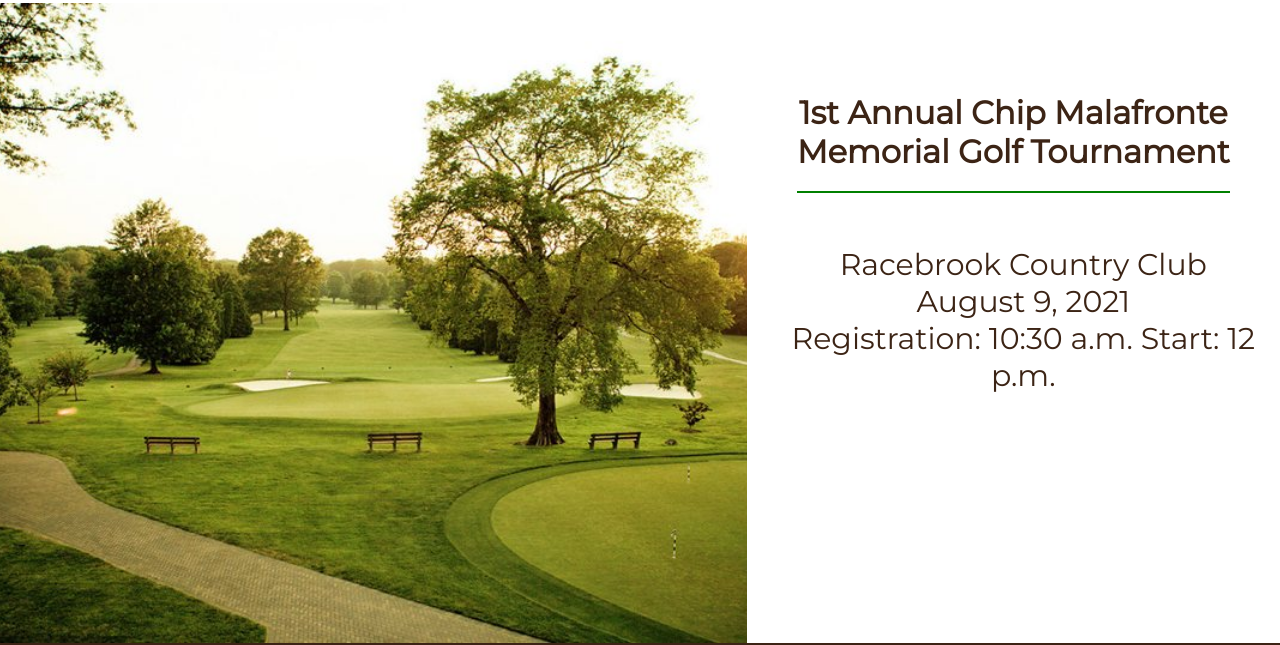
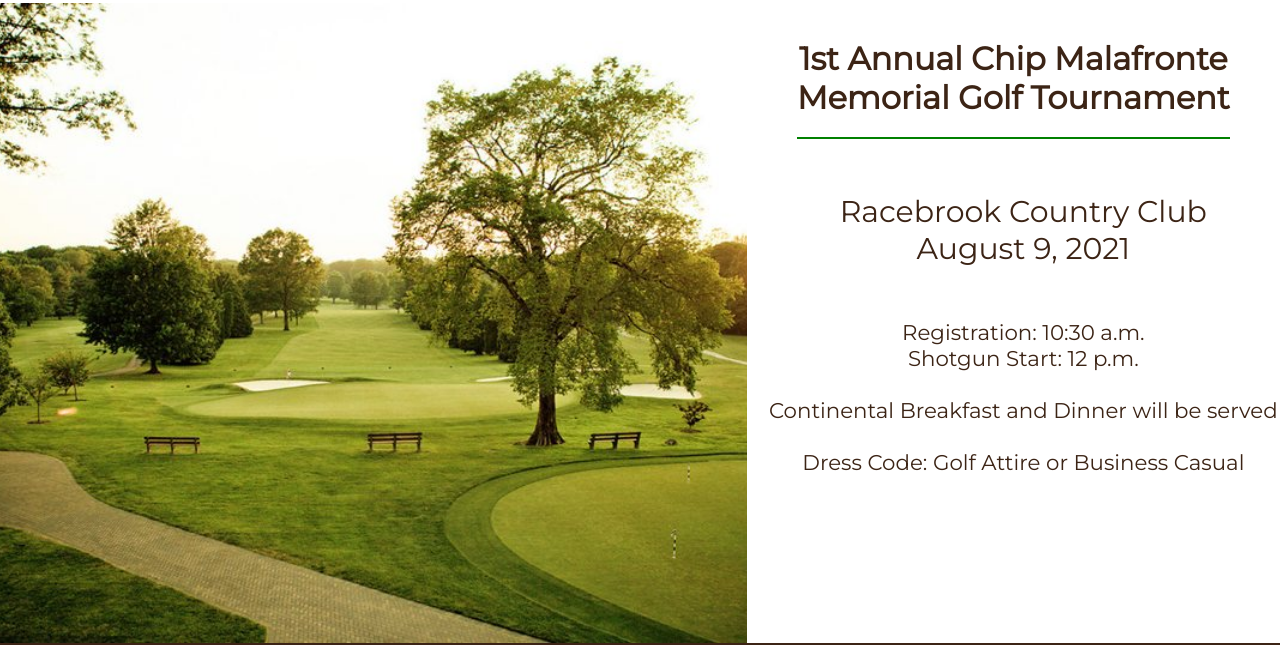
Before and after one commit to frankmalafronte/theBoy, a Gatsby site: page /home in a window 1280 px wide. Shown: the part 869-1514 px from the top of the page. Built offline with nearby package versions, Linux system fonts and the light colour scheme; Gatsby itself is replaced by a stand-in of ours.

Commit message:
added additional details

```diff
--- a/src/components/styles.module.css
+++ b/src/components/styles.module.css
@@ -216,7 +216,7 @@
     font-size:200%;
     border-bottom: 2px solid green;
     margin-bottom:10%;
-    margin-top:15%;
+    margin-top:5%;
   }
 
   .detail{
--- a/src/pages/home.js
+++ b/src/pages/home.js
@@ -55,8 +55,13 @@
          <div className={styles.detail}  >
           August 9, 2021
         </div>
-        <div className={styles.detail}  >
-        Registration: 10:30 a.m. Start: 12 p.m.
+        <div className={styles.detail} style={{fontSize:"16pt"}}  >
+        <br/><br/>
+        Registration: 10:30 a.m. <br/>Shotgun Start: 12 p.m.
+        <br/><br/>
+        Continental Breakfast and Dinner will be served
+        <br/>
+       <br/> Dress Code: Golf Attire or Business Casual
         </div>
         </div>
         </div>
```
